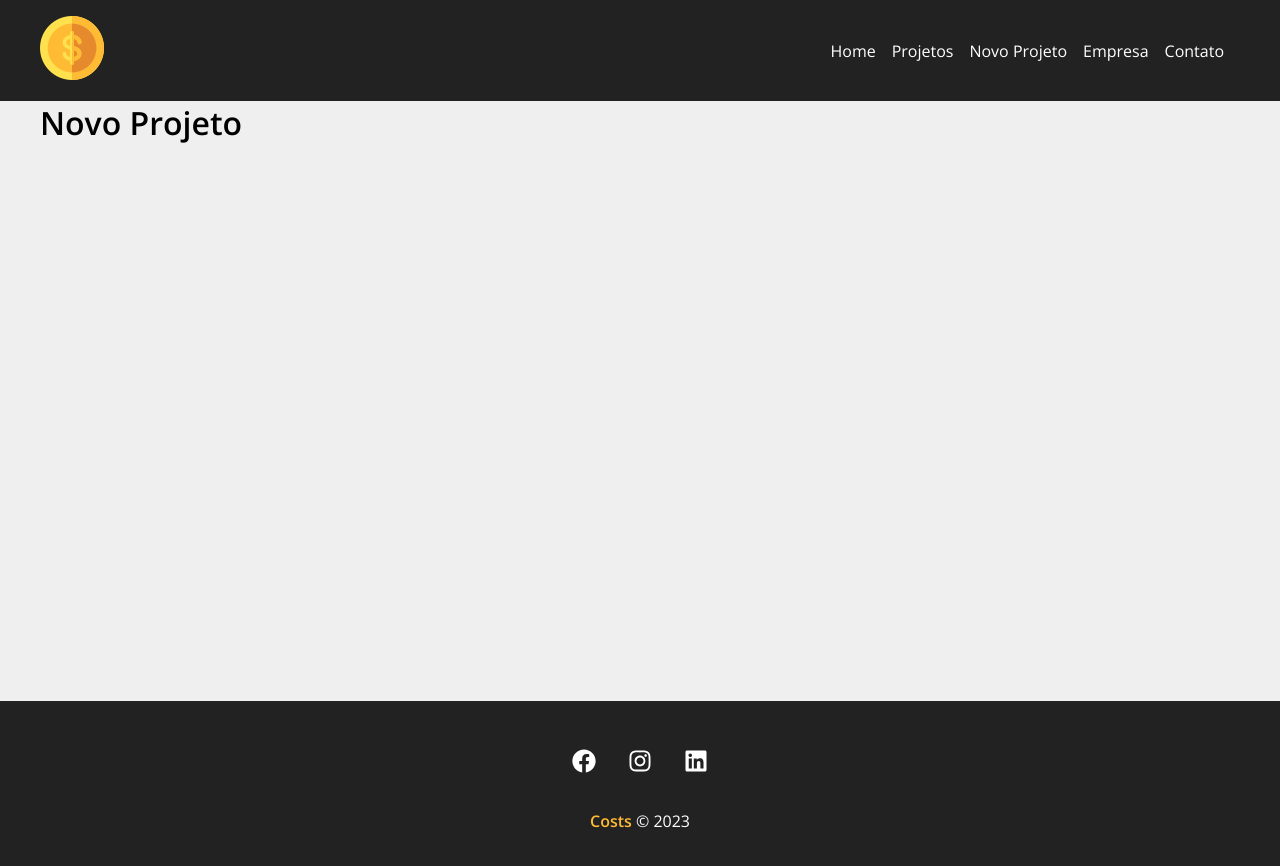
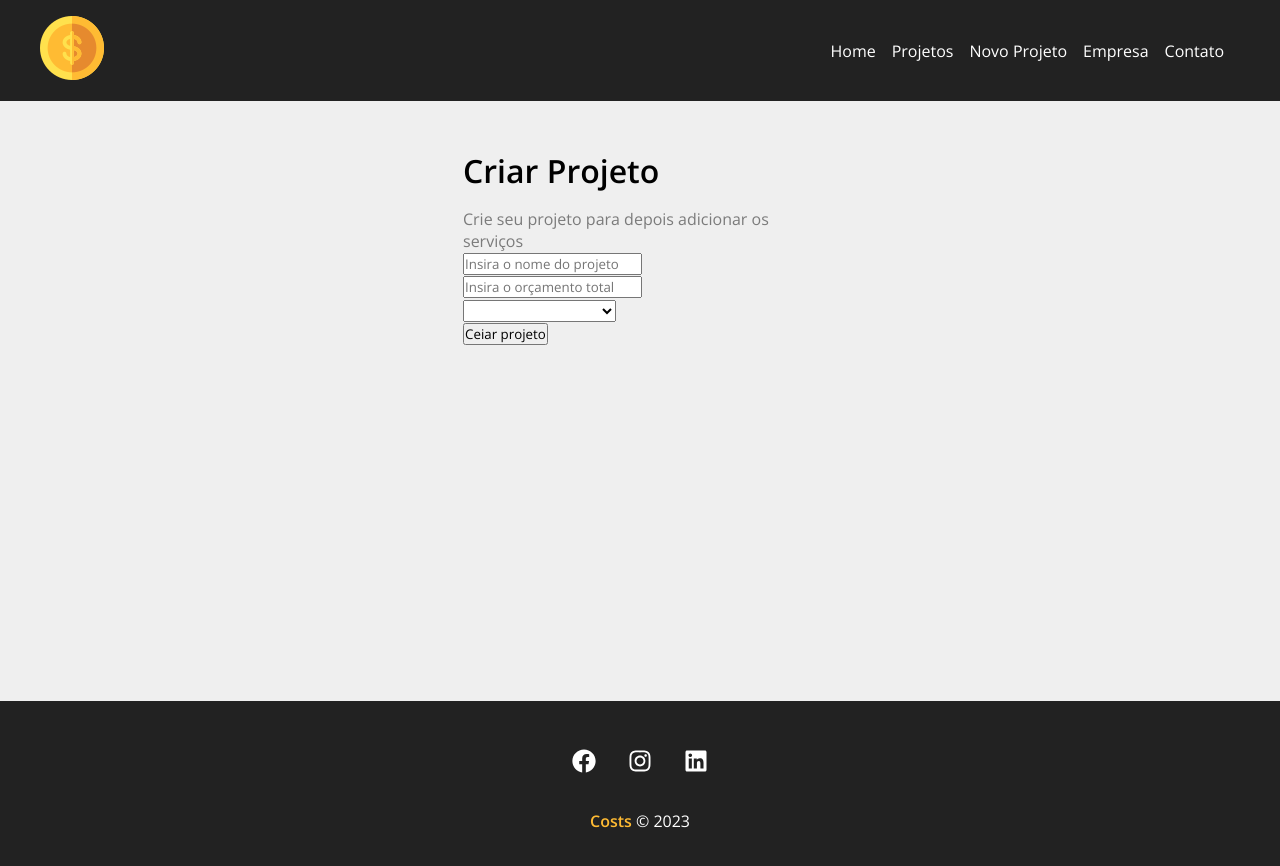
Before and after one commit to oitoquatro/Costs, a React (Create React App) app: page /NewProject in a window 1280 px wide. Shown: the top 866 px of the page. Built offline with nearby package versions, Linux system fonts and the light colour scheme; a web font is replaced by a local one.

Commit message:
Costs
Criando uma página de formulário para a inserção de custos dos projetos.

```diff
--- a/src/components/pages/NewProject.js
+++ b/src/components/pages/NewProject.js
@@ -1,6 +1,13 @@
+import styles from './NewProject.module.css'
+import ProjectForm from '../project/ProjectForm'
+
 function NewProject() {
   return (
-    <h1>Novo Projeto</h1>
+    <div className={styles.newproject_container}>
+      <h1>Criar Projeto</h1>
+      <p>Crie seu projeto para depois adicionar os serviços</p>
+      <ProjectForm />
+    </div>
   )
 }
 export default NewProject
--- /dev/null
+++ b/src/components/pages/NewProject.module.css
@@ -0,0 +1,13 @@
+.newproject_container {
+  width: 450px;
+  margin: 0 auto;
+  padding: 3em;
+}
+
+.newproject_container h1 {
+  margin-bottom: 0.5em;
+}
+
+.newproject_container p {
+  color: #7b7b7b;
+}
--- /dev/null
+++ b/src/components/project/ProjectForm.js
@@ -0,0 +1,22 @@
+function ProjectForm() {
+  return (
+    <form>
+      <div>
+        <input type="text" placeholder="Insira o nome do projeto" />
+      </div>
+      <div>
+        <input type="number" placeholder="Insira o orçamento total" />
+      </div>
+      <div>
+        <select name="category_id">
+          <option disabled>Selecione a categoria</option>
+        </select>
+      </div>
+      <div>
+        <input type="submit" value="Ceiar projeto" />
+      </div>
+    </form>
+  )
+
+}
+export default ProjectForm
```
